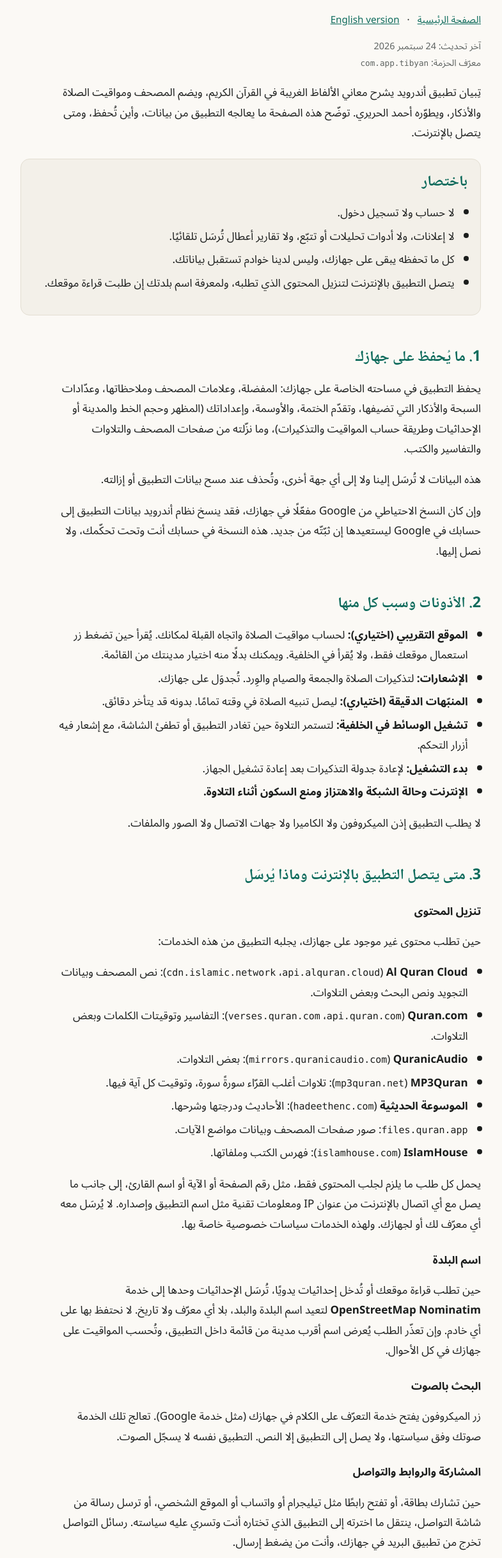
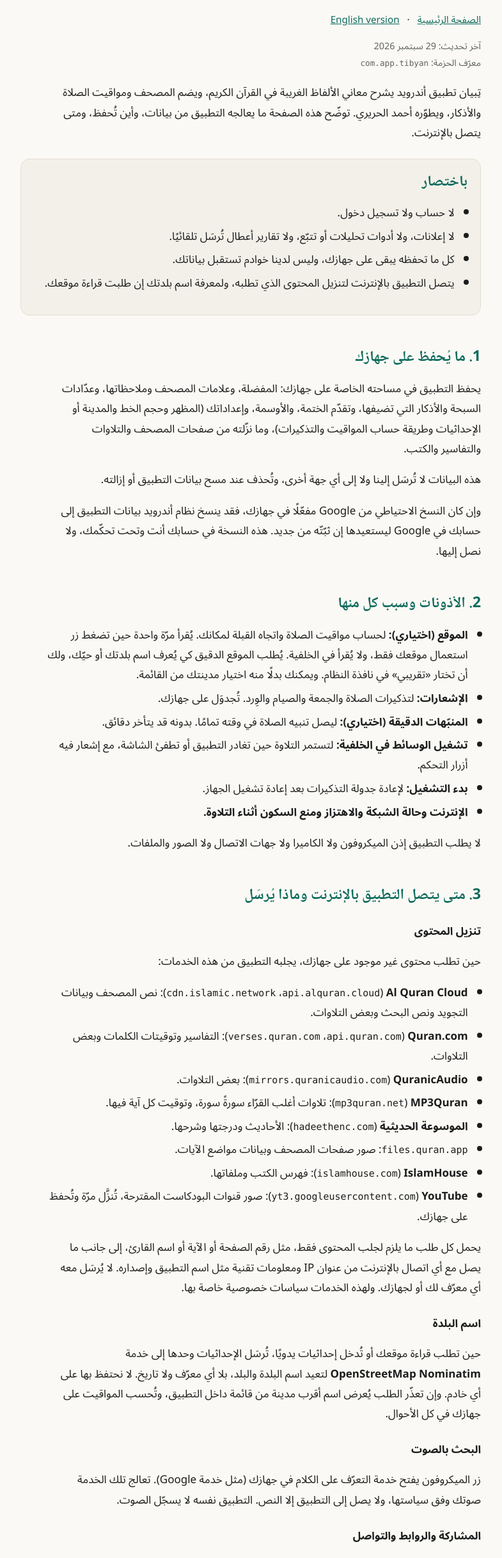
Before and after one commit to 0Ahmad0/tibyan, a plain HTML site: page privacy.html in a window 1280 px wide. Shown: the part 114-2549 px from the top of the page at 64% size, without its empty margins (248-1033 px from the left). Drawn offline with Linux system fonts and the light colour scheme.

Commit message:
privacy: precise location, podcast thumbnails host (1.3.1)
Co-Authored-By: Claude Opus 5.5 <noreply@anthropic.com>

```diff
--- a/privacy.html
+++ b/privacy.html
@@ -62,7 +62,7 @@
     <a href="./">الصفحة الرئيسية</a> · <a href="#en" lang="en">English version</a>
   </nav>
 
-  <p class="meta">آخر تحديث: 24 سبتمبر 2026<br>معرّف الحزمة: <code>com.app.tibyan</code></p>
+  <p class="meta">آخر تحديث: 29 سبتمبر 2026<br>معرّف الحزمة: <code>com.app.tibyan</code></p>
 
   <p>تِبيان تطبيق أندرويد يشرح معاني الألفاظ الغريبة في القرآن الكريم، ويضم المصحف ومواقيت الصلاة والأذكار، ويطوّره أحمد الحريري. توضّح هذه الصفحة ما يعالجه التطبيق من بيانات، وأين تُحفظ، ومتى يتصل بالإنترنت.</p>
 
@@ -83,7 +83,7 @@
 
   <h2>2. الأذونات وسبب كل منها</h2>
   <ul>
-    <li><strong>الموقع التقريبي (اختياري):</strong> لحساب مواقيت الصلاة واتجاه القبلة لمكانك. يُقرأ حين تضغط زر استعمال موقعك فقط، ولا يُقرأ في الخلفية. ويمكنك بدلًا منه اختيار مدينتك من القائمة.</li>
+    <li><strong>الموقع (اختياري):</strong> لحساب مواقيت الصلاة واتجاه القبلة لمكانك. يُقرأ مرّة واحدة حين تضغط زر استعمال موقعك فقط، ولا يُقرأ في الخلفية. يُطلب الموقع الدقيق كي يُعرف اسم بلدتك أو حيّك، ولك أن تختار «تقريبي» في نافذة النظام. ويمكنك بدلًا منه اختيار مدينتك من القائمة.</li>
     <li><strong>الإشعارات:</strong> لتذكيرات الصلاة والجمعة والصيام والوِرد. تُجدوَل على جهازك.</li>
     <li><strong>المنبّهات الدقيقة (اختياري):</strong> ليصل تنبيه الصلاة في وقته تمامًا. بدونه قد يتأخر دقائق.</li>
     <li><strong>تشغيل الوسائط في الخلفية:</strong> لتستمر التلاوة حين تغادر التطبيق أو تطفئ الشاشة، مع إشعار فيه أزرار التحكم.</li>
@@ -103,6 +103,7 @@
     <li><strong>الموسوعة الحديثية</strong> (<span class="domain">hadeethenc.com</span>): الأحاديث ودرجتها وشرحها.</li>
     <li><span class="domain">files.quran.app</span>: صور صفحات المصحف وبيانات مواضع الآيات.</li>
     <li><strong>IslamHouse</strong> (<span class="domain">islamhouse.com</span>): فهرس الكتب وملفاتها.</li>
+    <li><strong>YouTube</strong> (<span class="domain">yt3.googleusercontent.com</span>): صور قنوات البودكاست المقترحة، تُنزَّل مرّة وتُحفظ على جهازك.</li>
   </ul>
   <p>يحمل كل طلب ما يلزم لجلب المحتوى فقط، مثل رقم الصفحة أو الآية أو اسم القارئ، إلى جانب ما يصل مع أي اتصال بالإنترنت من عنوان IP ومعلومات تقنية مثل اسم التطبيق وإصداره. لا يُرسَل معه أي معرّف لك أو لجهازك. ولهذه الخدمات سياسات خصوصية خاصة بها.</p>
 
@@ -137,7 +138,7 @@
 
   <section id="en" lang="en">
     <h1>Privacy Policy</h1>
-    <p class="meta">Tibyan for Android · Last updated: September 24, 2026<br>Package name: <code>com.app.tibyan</code></p>
+    <p class="meta">Tibyan for Android · Last updated: September 29, 2026<br>Package name: <code>com.app.tibyan</code></p>
 
     <p>Tibyan is an Android app that explains the meanings of rare words in the Holy Quran, with the Mushaf, prayer times and adhkar. It is developed by Ahmad Alhariri. This page explains what data the app handles, where it is stored, and when the app connects to the internet.</p>
 
@@ -158,7 +159,7 @@
 
     <h2>2. Permissions and why</h2>
     <ul>
-      <li><strong>Approximate location (optional):</strong> to calculate prayer times and the qibla direction for your place. It is read only when you tap the button to use your location, never in the background. You can pick your city from a list instead.</li>
+      <li><strong>Location (optional):</strong> to calculate prayer times and the qibla direction for your place. It is read once, only when you tap the button to use your location, never in the background. Precise location is requested so the app can name your town or neighbourhood; you can choose "approximate" in the system dialog. You can pick your city from a list instead.</li>
       <li><strong>Notifications:</strong> for prayer, Friday, fasting and daily reading reminders, scheduled on your device.</li>
       <li><strong>Exact alarms (optional):</strong> so prayer reminders arrive on time. Without it they may arrive a few minutes late.</li>
       <li><strong>Background media playback:</strong> so recitation keeps playing when you leave the app or turn off the screen, with a notification that has playback controls.</li>
@@ -178,6 +179,7 @@
       <li><strong>HadeethEnc</strong> (hadeethenc.com): hadiths with their grading and explanation.</li>
       <li><strong>files.quran.app</strong>: Mushaf page images and verse position data.</li>
       <li><strong>IslamHouse</strong> (islamhouse.com): the book catalog and book files.</li>
+      <li><strong>YouTube</strong> (yt3.googleusercontent.com): pictures of the suggested podcast channels, downloaded once and kept on your device.</li>
     </ul>
     <p>Each request carries only what is needed to fetch the content, such as a page or verse number or a reciter, plus what any internet connection carries: your IP address and technical details like the app name and version. No identifier for you or your device is sent. These services have their own privacy policies.</p>
 
```
